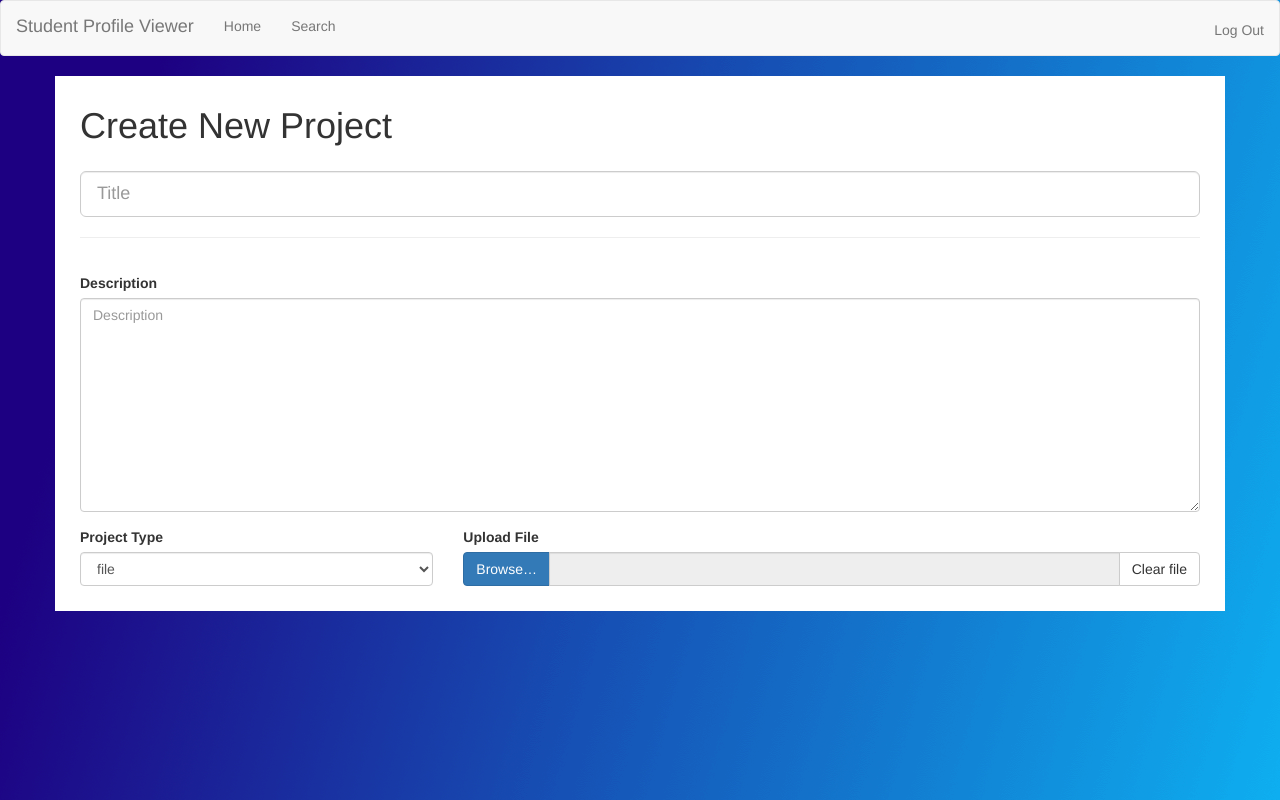
After one commit to Bradon-Lodwick/cloud-computing-final, a Flask app: page /portfolio/new-project in a window 1280 px wide. The commit adds this page. Run offline with Flask 2, Linux system fonts and the light colour scheme; the visitor is signed in with stand-in values (Sample User, id 1); parts of the project's set-up code (start-up, migrations or seed data) failed here and were passed over; some libraries are stand-ins or nearby versions.

Commit message:
Created form for new project items

```diff
--- a/app.py
+++ b/app.py
@@ -126,15 +126,22 @@ def callback_handling():
     userinfo = resp.json()
 
     # Get the user from the mongodb database
-    user = db.User.objects.get(user_id=userinfo['sub'])
+    # user = db.User.objects.get(user_id=userinfo['sub'])
 
     # Store the user information in flask session.
     session['logged_in'] = True
     session['jwt_payload'] = userinfo
+    """
     session['profile'] = {
         'user_id': user.user_id,
         'name': user.name_normalized,
         'picture': user.picture_normalized_url
+    }
+    """
+    session['profile'] = {
+        'user_id': 'ce4d1f80038b349341fbc839cc3d9318',
+        'name': 'Bradon Lodwick',
+        'picture': 'https://avatars0.githubusercontent.com/u/25203495?v=4'
     }
 
     # Redirect to the user's dashboard
@@ -278,6 +285,13 @@ def test():
     return render_template('testpage.html', browser=browser, projects=projects)
 
 
+@app.route('/portfolio/new-project')
+@requires_auth
+def add_portfolio_item():
+
+    return render_template('create_item.html', item_types=constants.item_types, user={'github_id': 25203495})
+
+
 # Run the app if this is the main file
 if __name__ == '__main__':
     env = os.environ.get('ENV')
--- a/constants.py
+++ b/constants.py
@@ -27,3 +27,11 @@ associated_with = [
     'Volunteer',
     'Other',
 ]
+
+item_types = [
+    'repo',
+    'image',
+    'pdf',
+    'file',
+    'youtube'
+]
--- a/database.py
+++ b/database.py
@@ -25,7 +25,7 @@ conn = me.connect(MONGODB_DB, host=MONGODB_URI)
 
 class PortfolioItem(me.EmbeddedDocument):
     _id = me.ObjectIdField()
-    item_type = me.StringField(choices=['repo', 'image', 'pdf', 'file', 'youtube', None])
+    item_type = me.StringField(choices=[])
     title = me.StringField()
     description = me.StringField()
 
--- /dev/null
+++ b/static/js/select_project_type.js
@@ -0,0 +1,108 @@
+$(function() {
+    $('#type-input').on('change', function(){
+        if ($(this).val() === "repo") {
+            /* Hide the file section and youtube section and add the repo section */
+            $('#file-upload-group').hide();
+            $('#file-upload-group :input').prop("disabled", true);
+
+            $('#repo-group').show();
+            $('#repo-group :input').prop("disabled", false);
+
+            $('#general-input').hide();
+            $('#general-input :input').prop("disabled", true);
+        }
+        else if ($(this).val() === "youtube") {
+            /* Hide the file section and the repo sections add the youtube section */
+            $('#file-upload-group').hide();
+            $('#file-upload-group :input').prop("disabled", true);
+
+            $('#repo-group').hide();
+            $('#repo-group :input').prop("disabled", true);
+
+            $('#general-input').show();
+            $('#general-input :input').prop("disabled", false);
+        }
+        else {
+            /* Hide the youtube section and the repo section and add the file section */
+            $('#file-upload-group').show();
+            $('#file-upload-group :input').prop("disabled", false);
+
+            $('#repo-group').hide();
+            $('#repo-group :input').prop("disabled", true);
+
+            $('#general-input').show();
+            $('#general-input :input').prop("disabled", false);
+        }
+    });
+
+    $('#file-input').change(function(e) {
+        $('#file-name').val(e.target.files[0].name);
+    });
+
+    $('#clear-file').click(function(){
+        $('#file-input').wrap('<form>').closest('form').get(0).reset();
+        $('#file-input').unwrap();
+        $('#file-name').val('');
+    });
+
+    async function get_repo_data(repo_endpoint) {
+        // Set a variable to be used to determine if errors occurred, to determine if the help text should be shown
+        let error_occurred = false;
+
+        /* Get the repo from the base endpoint */
+        let response = await fetch(repo_endpoint);
+        let repo = await response.json();
+
+        let contributors_response = await fetch(repo.contributors_url);
+        let contributors = await contributors_response.json();
+
+        /* Check to see if the user made contributions by using the github id passed in the create_item.html form */
+        $.each(contributors, function(index, contributor) {
+            if(contributor.id === github_id) {
+                /* The id matches, therefore the repo is valid */
+                repo.contributions = contributor.contributions
+
+                return false; // breaks
+            }
+        });
+
+        /* Test to see if the contributor was not found */
+        if (typeof repo.contributions === 'undefined') {
+            $('#other-repo-help').text('Please only link repositories you have contributed to.');
+            $('#other-repo-help').show();
+        }
+        else {
+            return repo;
+        }
+
+    }
+
+    $('#check-other-repo').click(async function() {
+        /* Get the username/repo-name that was given */
+        var endpoint = 'https://api.github.com/repos/' + $('#repo-url').val();
+
+        // Hide the help text
+        $('#other-repo-help').hide();
+
+        /* Fetch the repo information */
+        let repo = await get_repo_data(endpoint);
+
+        /* Display the repo data on the page */
+        $('#repo-title').val(repo.name);
+        $('#repo-title').prop("disabled", false);
+
+        $('#repo-description').val(repo.description);
+        $('#repo-description').prop("disabled", false);
+
+        $('#repo-language-display').text(repo.language);
+        $('#repo-language-display').prop("disabled", false);
+
+        $('#repo-issues-display').text(repo.open_issues_count);
+        $('#repo-issues-display').prop("disabled", false);
+
+        $('#repo-forks-display').text(repo.forks_count);
+        $('#repo-forks-display').prop("disabled", false);
+
+        $('#repo-output-div').show();
+    });
+});
--- /dev/null
+++ b/templates/create_item.html
@@ -0,0 +1,111 @@
+{% extends "layout.html" %}
+
+{% block title %}
+Create Portfolio Item
+{% endblock %}
+
+{% block content %}
+<div class="container">
+    <form>
+        <div class="form-group col-md-12">
+            <h1>Create New Project</h1>
+        </div>
+
+        <div id="general-input">
+            <!-- title input -->
+            <div class="form-group col-md-12">
+                <input class="form-control input-lg" id="title-input" type="text" placeholder="Title" aria-label="Title">
+                <hr class="col-12">
+            </div>
+
+            <!-- description input -->
+            <div class="form-group col-md-12">
+                <label class="input-group-text" id="description-label">Description</label>
+                <textarea id="description-input" class="form-control" placeholder="Description" aria-label="Description" aria-describedby="description-label" rows="10"></textarea>
+            </div>
+        </div>
+
+        <!-- type selection -->
+        <div class="form-group col-md-4">
+            <label for="type-input">Project Type</label>
+            <select class="form-control" name="type-input" id="type-input">
+                {% for type in item_types %}
+                {% if type == 'file' %}
+                <option value="{{ type }}" selected="selected">{{ type }}</option>
+                {% else %}
+                <option value="{{ type }}">{{ type }}</option>
+                {% endif %}
+                {% endfor %}
+            </select>
+        </div>
+
+        <div class="form-group col-md-8" id="file-upload-group">
+            <label for="file-input">Upload File</label>
+            <div class="input-group">
+                <label class="input-group-btn">
+                    <span class="btn btn-primary">
+                        Browse… <input type="file" name="file-input" id="file-input" style="display: none;" multiple="">
+                    </span>
+                </label>
+                <input type="text" id="file-name" class="form-control" readonly="">
+                <label class="input-group-btn">
+                    <span class="btn btn-default">
+                        Clear file <input type="button" id="clear-file" style="display: none;" multiple="">
+                    </span>
+                </label>
+            </div>
+        </div>
+
+        <!-- repo selection -->
+        <div id="repo-group" hidden>
+            <div class="form-group col-md-12" id="repo-other-group">
+                <label>URL</label>
+                <div class="input-group">
+                    <span class="input-group-addon">
+                        https://www.github.com/
+                    </span>
+                    <input type="text" class="form-control" name="repo-url" id="repo-url" placeholder="username/repo-name" disabled>
+                    <span class="input-group-btn input-group">
+                        <button class="btn btn-primary" type="button" id="check-other-repo">Check Repo</button>
+                    </span>
+                </div>
+                <small id="other-repo-help" class="form-text text-muted text-danger" hidden></small>
+            </div>
+            <div class="form-group" id="repo-output-div" style="margin-top: 10px;" hidden>
+                <div class="form-group col-md-12">
+                    <input class="form-control input-lg" id="repo-title" type="text" aria-label="Title" readonly disabled>
+                    <hr class="col-12">
+                </div>
+
+                <!-- Display basic information about the repository -->
+                <div class="form-group col-md-4">
+                    <div class="input-group">
+                        <label>Language:</label>
+                        <span id="repo-language-display" class="badge" style="margin-left: 5px;"></span>
+                    </div>
+                </div>
+                <div class="form-group col-md-4">
+                    <label>Forks:</label>
+                    <span id="repo-forks-display" class="badge" style="margin-left: 5px;"></span>
+                </div>
+                <div class="form-group col-md-4">
+                    <label>Language:</label>
+                    <span id="repo-issues-display" class="badge" style="margin-left: 5px;"></span>
+                </div>
+
+                <div class="form-group col-md-12">
+                    <label class="input-group-text" id="repo-description-label">Description</label>
+                    <textarea id="repo-description" class="form-control" placeholder="Description" aria-label="Description" aria-describedby="description-label" rows="10" readonly disabled></textarea>
+                </div>
+            </div>
+        </div>
+    </form>
+</div>
+{% endblock %}
+{% block scripts %}
+<script src="{{ url_for('static', filename='js/select_project_type.js') }}" type="text/javascript"></script>
+<!-- helps pass the user's id and whether or not they are a github user into the page -->
+<script type="text/javascript">
+    var github_id = {{ user.get('github_id', none) }};
+</script>
+{% endblock %}
--- a/templates/layout.html
+++ b/templates/layout.html
@@ -55,9 +55,12 @@
 
 <!-- place all javascript files here -->
 <!-- jQuery library -->
-<script src="https://ajax.googleapis.com/ajax/libs/jquery/3.3.1/jquery.min.js"></script>
+<script src="https://ajax.googleapis.com/ajax/libs/jquery/3.3.1/jquery.min.js" type="text/javascript"></script>
 
 <!-- Latest compiled JavaScript -->
-<script src="https://maxcdn.bootstrapcdn.com/bootstrap/3.4.0/js/bootstrap.min.js"></script>
+<script src="https://maxcdn.bootstrapcdn.com/bootstrap/3.4.0/js/bootstrap.min.js" type="text/javascript"></script>
+
+{% block scripts %}
+{% endblock %}
 
 </html>
```
